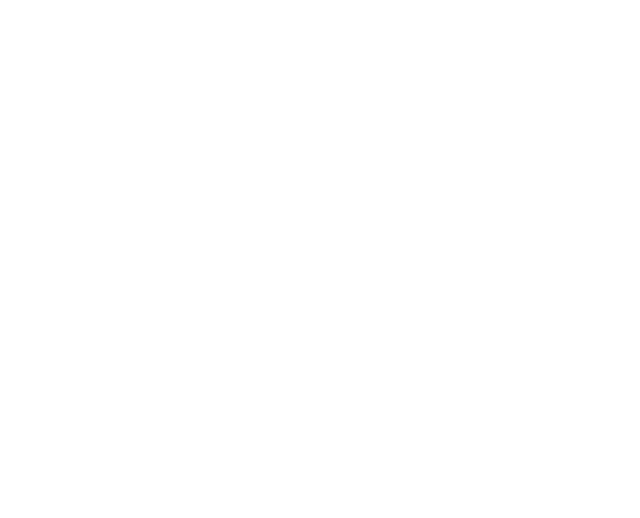
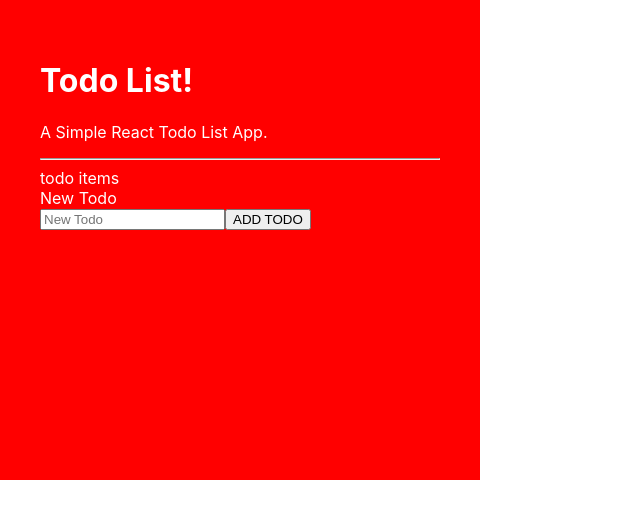
Before and after one commit to SaiManojBotchu/TodoApp, a React (Create React App) app: page / in a window 1280 px wide. Shown: the top 518 px of the page, without its empty margins (0-640 px from the left). Built offline with nearby package versions, Linux system fonts and the light colour scheme.

Commit message:
basic layout

```diff
--- a/src/App.css
+++ b/src/App.css
@@ -1,4 +1,4 @@
-.App {
+/* .App {
   text-align: center;
 }
 
@@ -35,4 +35,4 @@
   to {
     transform: rotate(360deg);
   }
-}
+} */
--- a/src/App.js
+++ b/src/App.js
@@ -1,7 +1,12 @@
+import TodoList from './TodoList';
 import './App.css';
 
 function App() {
-  return <div className='App' />;
+  return (
+    <div className='App'>
+      <TodoList />
+    </div>
+  );
 }
 
 export default App;
--- /dev/null
+++ b/src/TodoForm.js
@@ -0,0 +1,28 @@
+import React, { Component } from 'react';
+
+class TodoForm extends Component {
+  constructor(props) {
+    super(props);
+    this.state = {};
+  }
+
+  render() {
+    return (
+      <form onSubmit={this.handleSubmit}>
+        <label htmlFor='todo'>New Todo</label>
+        <br />
+        <input
+          type='text'
+          id='todo'
+          name='todo'
+          placeholder='New Todo'
+          value=''
+          onChange={this.handleChange}
+        />
+        <button type='submit'>ADD TODO</button>
+      </form>
+    );
+  }
+}
+
+export default TodoForm;
--- /dev/null
+++ b/src/TodoList.css
@@ -0,0 +1,7 @@
+.TodoList {
+  padding: 40px;
+  width: 400px;
+  height: 400px;
+  background-color: red;
+  color: white;
+}
--- /dev/null
+++ b/src/TodoList.js
@@ -0,0 +1,20 @@
+import React, { Component } from 'react';
+import TodoForm from './TodoForm';
+
+import './TodoList.css';
+
+class TodoList extends Component {
+  render() {
+    return (
+      <div className='TodoList'>
+        <h1 className='TodoList-Title'>Todo List!</h1>
+        <p>A Simple React Todo List App.</p>
+        <hr />
+        <div>todo items</div>
+        <TodoForm />
+      </div>
+    );
+  }
+}
+
+export default TodoList;
```
Also changed, not shown: .eslintrc.json, src/Todo.js (added).
